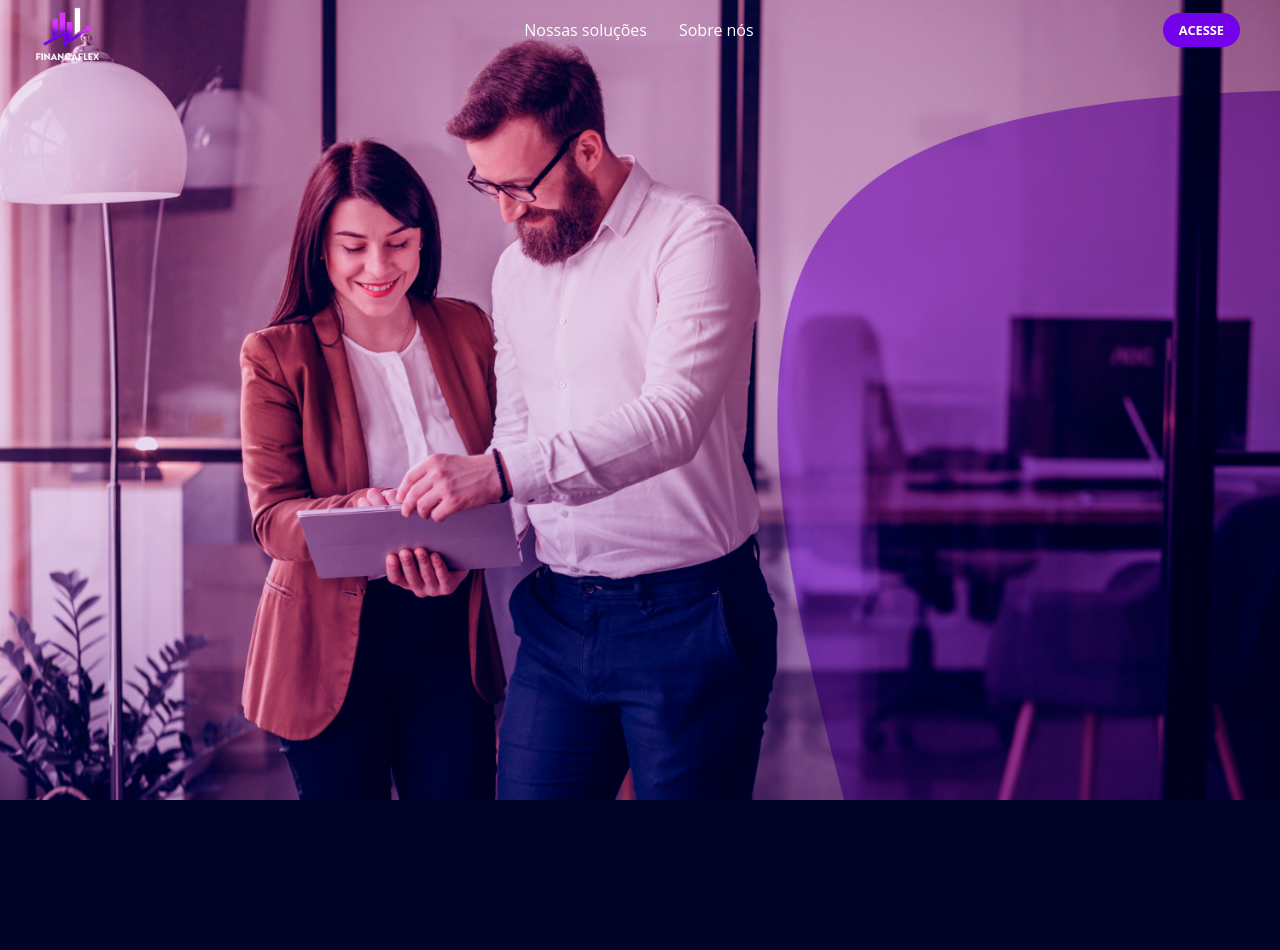
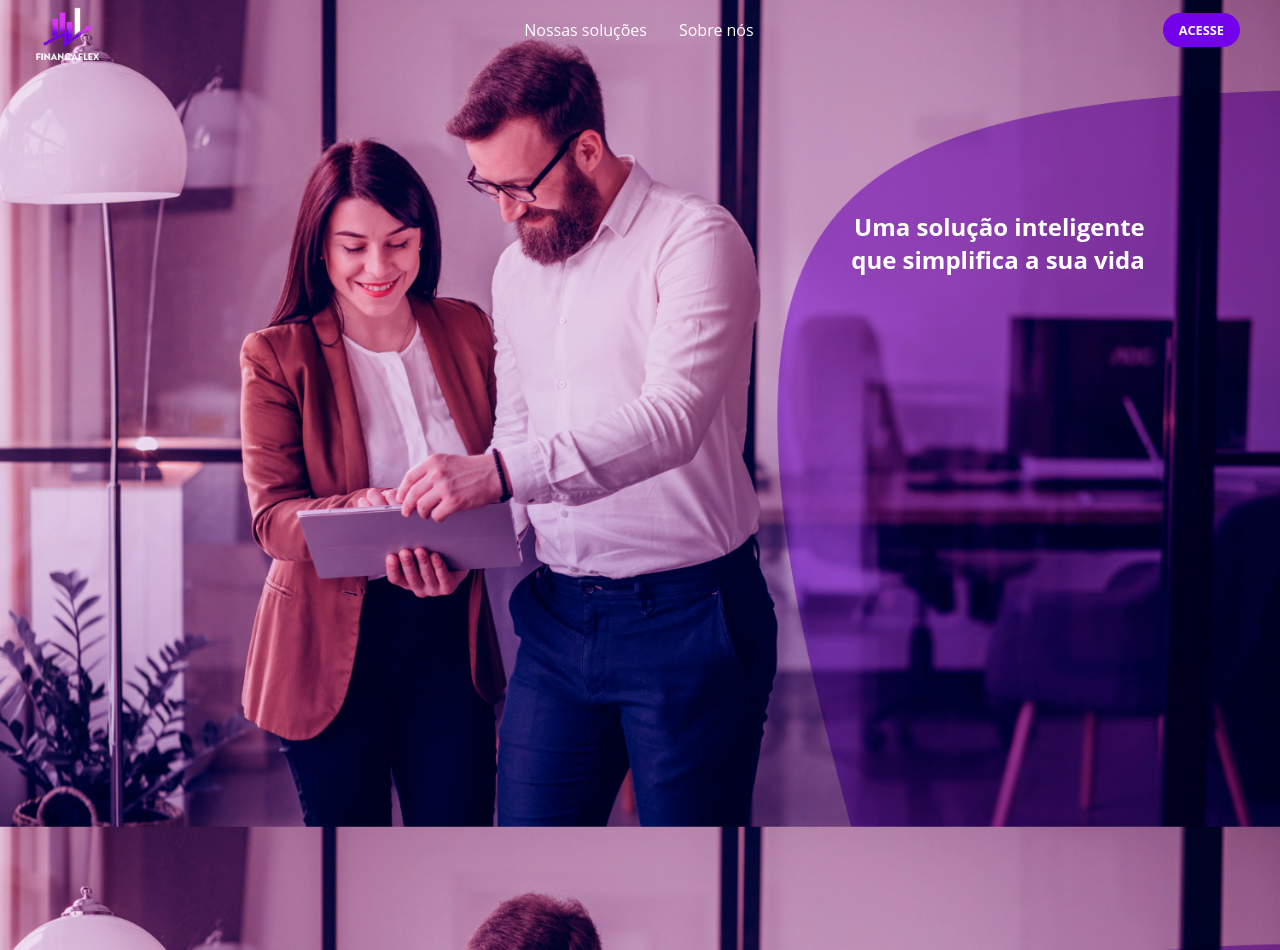
Before and after one commit to senacuser/Projeto-Integrador, a Flask app: template templates/Home.html in a window 1280 px wide; the page is wider, and only the part inside the window is pictured. Before the commit the page ends 800 px from the top of that part, so only its background shows below. Run offline with Flask 3, Linux system fonts and the light colour scheme; the template is opened without the code that fills it, so the values that code supplies are empty; some libraries are stand-ins or nearby versions.

Commit message:
alteração na tela home

```diff
--- a/templates/Home.html
+++ b/templates/Home.html
@@ -4,7 +4,7 @@
     <meta charset="UTF-8">
     <meta http-equiv="X-UA-Compatible" contente="IE=edge">
     <meta name="viewport" content="width=device-width, initial-scale=1.0">
-    <link rel="stylesheet" href="https://use.fontawesome.com/releases/v5.8.2/css/all.css" integrity="sha384-oS3vJWv+0UjzBfQzYUhtDYW+Pj2yciDJxpsK1OYPAYjqT085Qq/1cq5FLXAZQ7Ay" crossorigin="anonymous">
+    <link rel="stylesheet" href="https://cdnjs.cloudflare.com/ajax/libs/font-awesome/6.5.1/css/all.min.css" integrity="sha512-DTOQO9RWCH3ppGqcWaEA1BIZOC6xxalwEsw9c2QQeAIftl+Vegovlnee1c9QX4TctnWMn13TZye+giMm8e2LwA==" crossorigin="anonymous" referrerpolicy="no-referrer" />
     <link rel="stylesheet" href="stylehome.css">
     <title>Finançaflex</title>
 </head>
@@ -19,5 +19,11 @@
             <a href="#" class="action_btn">ACESSE</a>
         </div>
     </header>
+    <main>
+        <section id="hero">
+            <h2>Uma solução inteligente<br>
+            que simplifica a sua vida</h2>
+        </section>
+    </main>
 </body>
 </html>
--- a/templates/stylehome.css
+++ b/templates/stylehome.css
@@ -77,3 +77,16 @@ header {
 .action_btn:active {
     scale: 0.95;
 }
+
+section#hero{
+    height: calc(100vh - 60px);
+    display: flex;
+    flex-direction: column;
+    align-items: center;
+    justify-content: right;
+    text-align: right;
+    color: #fff;
+    margin-right: -556px;
+    margin-top: 150px;
+    margin-left: 160px;
+}
```
